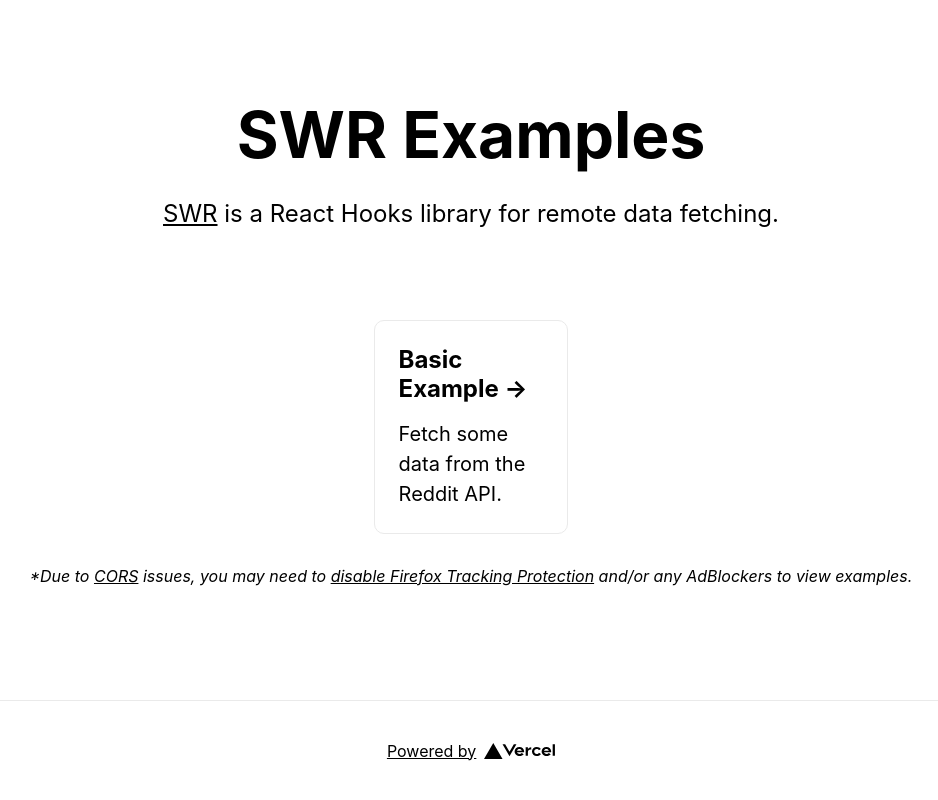
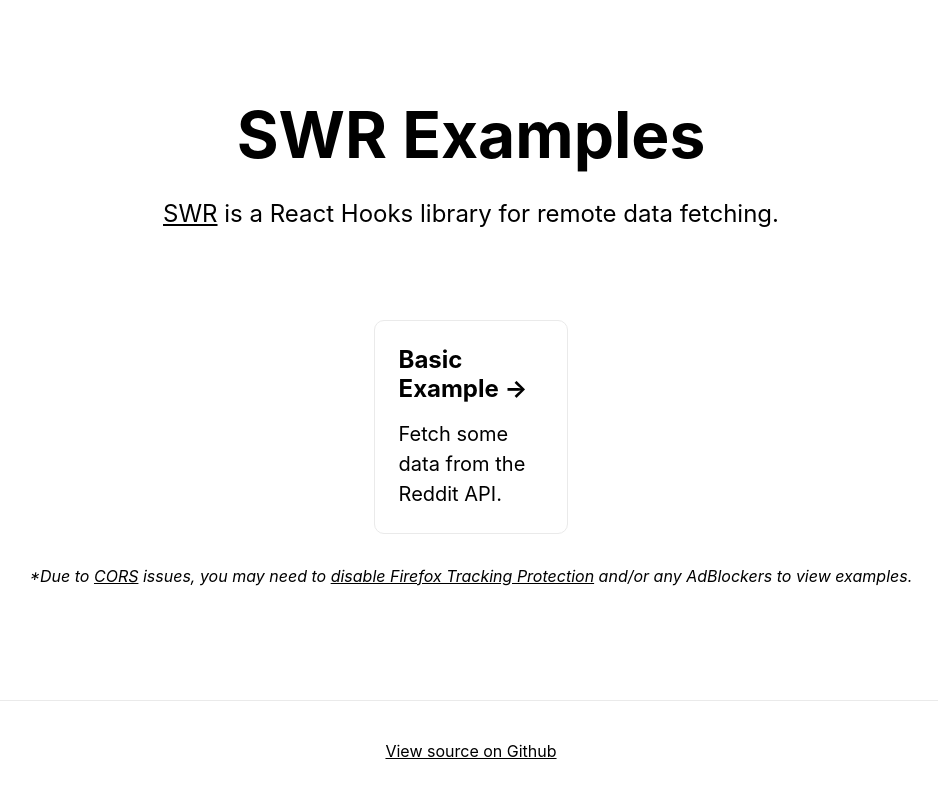
Before and after one commit to gregrickaby/swr-examples, a Next.js app: page / in a window 1280 px wide. Shown: the whole page, without its empty margins (169-1107 px from the left). Built offline with nearby package versions, Linux system fonts and the light colour scheme.

Commit message:
link to github

```diff
--- a/pages/index.js
+++ b/pages/index.js
@@ -43,12 +43,11 @@
 
       <footer>
         <a
-          href="https://vercel.com?utm_source=create-next-app&utm_medium=default-template&utm_campaign=create-next-app"
+          href="https://github.com/gregrickaby/swr-examples"
           target="_blank"
           rel="noopener noreferrer"
         >
-          Powered by{" "}
-          <img src="/vercel.svg" alt="Vercel Logo" className="logo" />
+          View source on Github
         </a>
       </footer>
 
@@ -78,6 +77,7 @@
           display: flex;
           justify-content: center;
           align-items: center;
+          flex-direction: column;
         }
 
         footer img {
```
